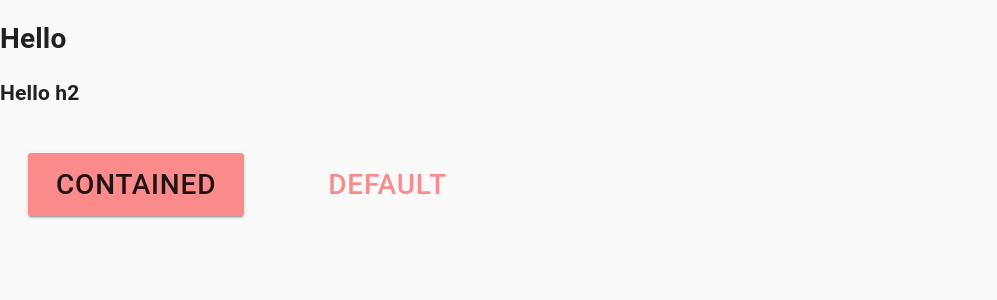
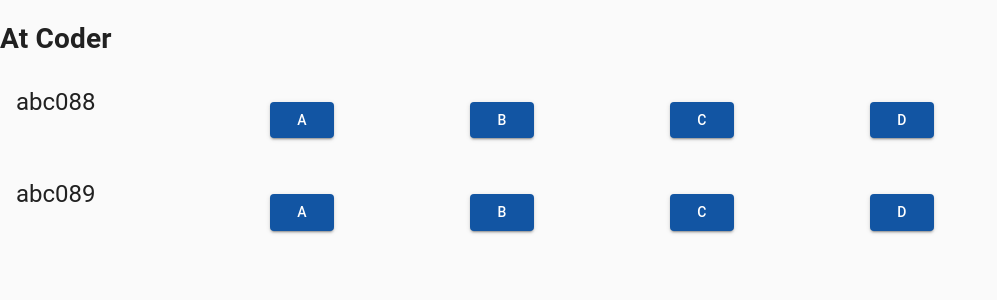
Before and after one commit to curekoshimizu/competitive_rs, a React (Create React App) app in the folder memo_server/: page / in a window 1280 px wide. Shown: the top 300 px of the page, without its empty margins (0-997 px from the left). Built offline with nearby package versions, Linux system fonts and the light colour scheme.

Commit message:
implement problem list

```diff
--- a/memo_server/src/apps/App.tsx
+++ b/memo_server/src/apps/App.tsx
@@ -1,29 +1,20 @@
 import { createMuiTheme } from '@material-ui/core';
-import Button from '@material-ui/core/Button';
 import CssBaseline from '@material-ui/core/CssBaseline';
 import {
   ThemeProvider as MaterialThemeProvider,
   StylesProvider,
 } from '@material-ui/styles';
-import styled, {
-  ThemeProvider as StyledThemeProvider,
-} from 'styled-components';
+import { ThemeProvider as StyledThemeProvider } from 'styled-components';
 
-const StyledButton = styled(Button)`
-  font-size: 2em;
-  margin: 1em;
-  padding: 0.25em 1em;
-  border-radius: 3px;
-`;
+import IssueList from './IssueList';
 
 const theme = createMuiTheme({
   palette: {
     primary: {
-      main: '#fb8a8a',
+      main: '#1255a3',
     },
-    text: {
-      primary: '#212121',
-      secondary: '#757575',
+    secondary: {
+      main: '#95b8e3',
     },
   },
 });
@@ -33,12 +24,9 @@
     <MaterialThemeProvider theme={theme}>
       <StyledThemeProvider theme={theme}>
         <CssBaseline />
-        <h1>Hello</h1>
-        <h2>Hello h2</h2>
-        <StyledButton color="primary" variant="contained">
-          Contained
-        </StyledButton>
-        <StyledButton color="primary">Default</StyledButton>
+        <main>
+          <IssueList />
+        </main>
       </StyledThemeProvider>
     </MaterialThemeProvider>
   </StylesProvider>
--- /dev/null
+++ b/memo_server/src/apps/IssueButton.tsx
@@ -0,0 +1,20 @@
+import Button from '@material-ui/core/Button';
+
+interface IssueButtonProp {
+  contest: string;
+  problem: string;
+}
+
+const IssueButton: React.FC<IssueButtonProp> = ({ contest, problem }) => {
+  return (
+    <Button
+      color="primary"
+      href={`https://atcoder.jp/contests/${contest}/tasks/${contest}_${problem}`}
+      variant="contained"
+    >
+      {problem}
+    </Button>
+  );
+};
+
+export default IssueButton;
--- /dev/null
+++ b/memo_server/src/apps/IssueList.tsx
@@ -0,0 +1,47 @@
+import Box from '@material-ui/core/Box';
+import Typography from '@material-ui/core/Typography';
+
+import IssueButton from './IssueButton';
+
+const range = (n: number): number[] => [...Array(n).keys()];
+
+interface ContestRowProp {
+  contest: string;
+  numProblems: number;
+}
+
+const ContestRow: React.FC<ContestRowProp> = ({ contest, numProblems }) => {
+  return (
+    <Box display="flex" m={1} p={1}>
+      <Box width={300}>
+        <Typography component="h3" variant="h5">
+          {contest}
+        </Typography>
+      </Box>
+      <Box display="flex" m={1} p={1} width="100%">
+        {range(numProblems).map((idx) => {
+          const code: number = 'a'.charCodeAt(0);
+          const problem = String.fromCharCode(code + idx);
+
+          return (
+            <Box width={200}>
+              <IssueButton contest={contest} problem={problem} />
+            </Box>
+          );
+        })}
+      </Box>
+    </Box>
+  );
+};
+
+const IssueList: React.FC = () => {
+  return (
+    <>
+      <h1>At Coder</h1>
+      <ContestRow contest="abc088" numProblems={4} />
+      <ContestRow contest="abc089" numProblems={4} />
+    </>
+  );
+};
+
+export default IssueList;
--- a/memo_server/tsconfig.json
+++ b/memo_server/tsconfig.json
@@ -21,7 +21,7 @@
     "resolveJsonModule": true,
     "skipLibCheck": true,
     "strict": true,
-    "target": "es5"
+    "target": "es2020"
   },
   "include": [
     "src/**/*"
```
Also changed, not shown: memo_server/.eslintrc.json.
